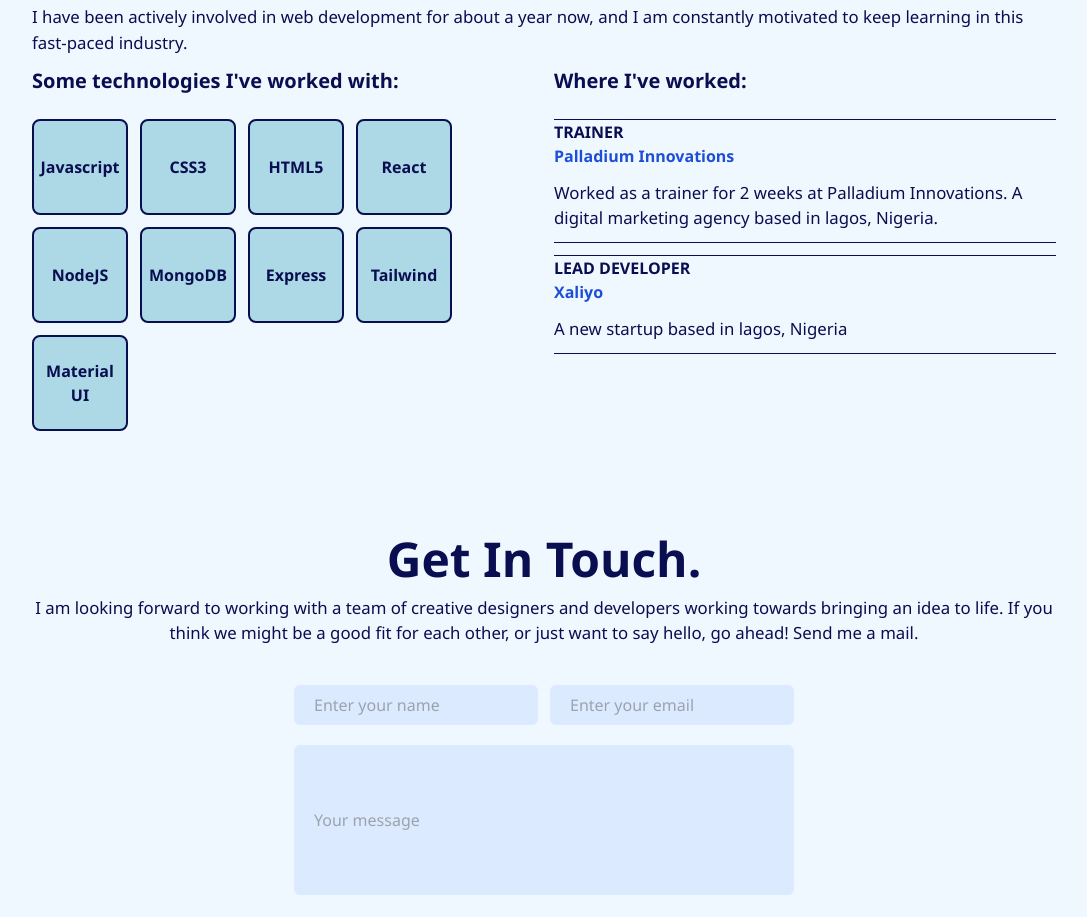
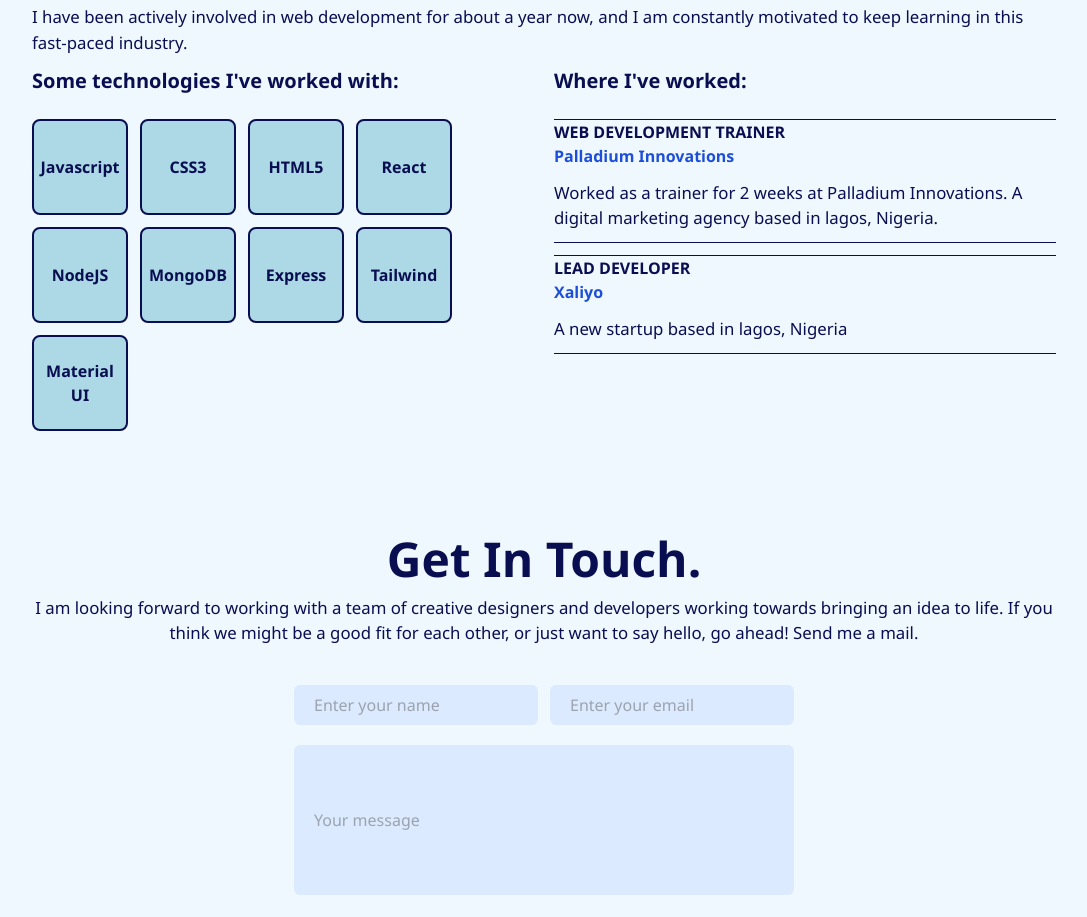
Before and after one commit to AbdullahAjayi/portfolio, a React (Vite) app: page / in a window 1280 px wide. Shown: the part 3109-4026 px from the top of the page, without its empty margins (96-1183 px from the left). Built offline with nearby package versions, Linux system fonts and the light colour scheme.

Commit message:
Updated dummy.jsx

```diff
--- a/src/data/dummy.jsx
+++ b/src/data/dummy.jsx
@@ -167,7 +167,7 @@ const technologies = [
 const experience = [
   {
     company: "palladium innovations",
-    role: "trainer",
+    role: "web development trainer",
     desc: "Worked as a trainer for 2 weeks at Palladium Innovations. A digital marketing agency based in lagos, Nigeria.",
     link: "https://www.facebook.com/palladiuminnovations/",
   },
```
